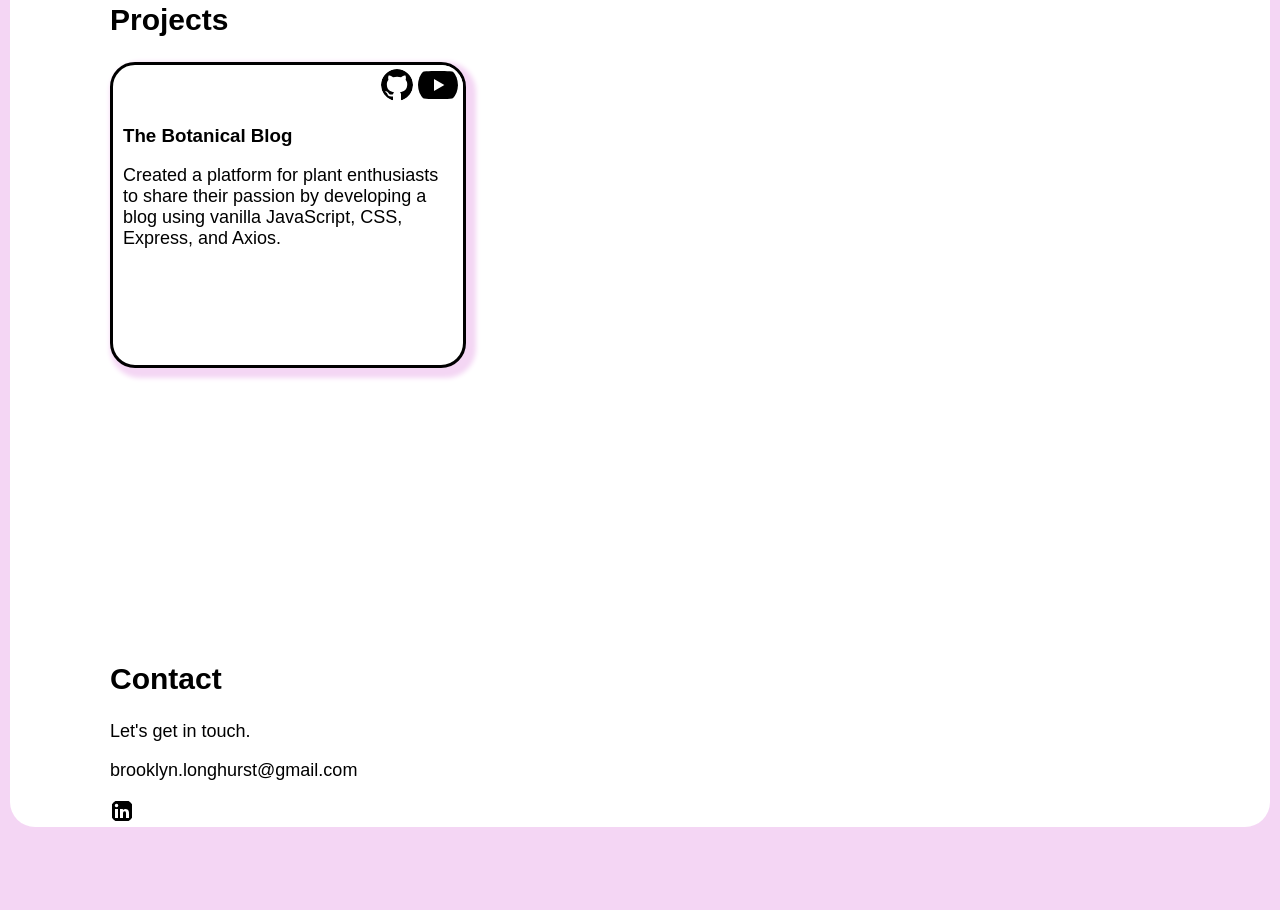
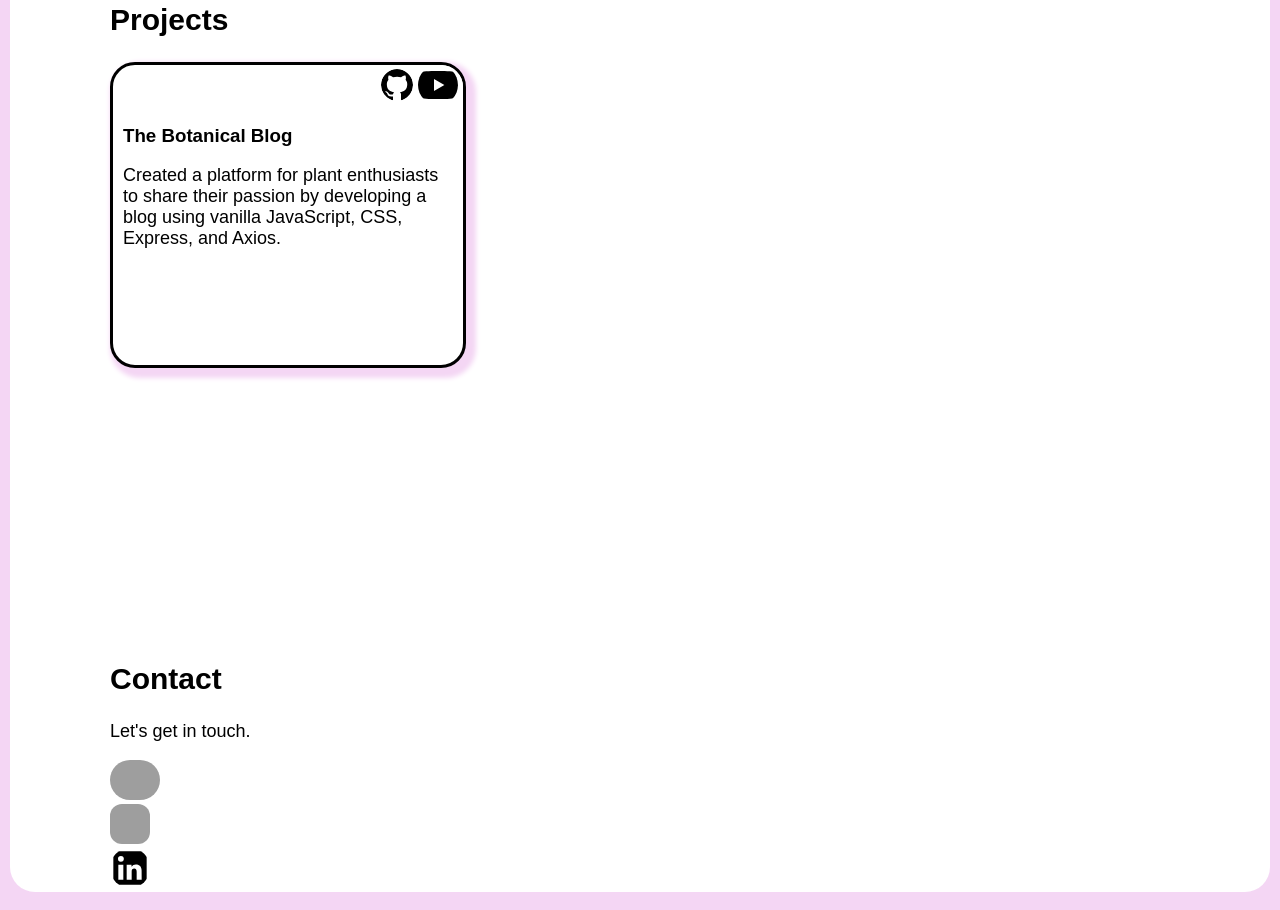
Before and after one commit to brooklynlonghurst/brooklynlonghurst.github.io, a website: page index.html in a window 1280 px wide. Shown: the part 778-1688 px from the top of the page. Before the commit the page ends 1623 px from the top, so only its background shows below. Drawn offline with Linux system fonts and the light colour scheme; grey boxes are pictures that could not be loaded; a web font is replaced by a local one.

Commit message:
fixing logos

```diff
--- a/index.css
+++ b/index.css
@@ -28,6 +28,8 @@ body {
     margin-left: 100px;
     margin-top: 4px;
 }
+
+
 
 a {
     text-decoration: none;
@@ -137,6 +139,17 @@ h2 {
     margin-top: 60px;
 }
 
+.gmail-icon {
+    width: 50px;
+    height: 40px;
+}
+
+.linkedin-icon {
+    width: 40px;
+    height: 40px;
+    border-radius: 12px;
+}
+
 @media only screen and (max-width: 1660px){
     .self-img {
         width: 25rem;
--- a/index.html
+++ b/index.html
@@ -16,11 +16,15 @@
             </svg>
         </a>
 
-        <a class="linkedin-tag" href="https://www.linkedin.com/in/brooklyn-longhurst-bb1118268/">
+        <a>
+            <img src="https://www.svgrepo.com/show/922/linkedin.svg" href="https://www.linkedin.com/in/brooklyn-longhurst-bb1118268/" class="linkedin-icon">
+        </a>
+
+        <!-- <a class="linkedin-tag" href="https://www.linkedin.com/in/brooklyn-longhurst-bb1118268/">
             <svg xmlns="http://www.w3.org/2000/svg" viewBox="0 0 24 24" data-supported-dps="24x24" fill="currentColor" class="mercado-match" width="40" height="40" focusable="false">
             <path d="M20.5 2h-17A1.5 1.5 0 002 3.5v17A1.5 1.5 0 003.5 22h17a1.5 1.5 0 001.5-1.5v-17A1.5 1.5 0 0020.5 2zM8 19H5v-9h3zM6.5 8.25A1.75 1.75 0 118.3 6.5a1.78 1.78 0 01-1.8 1.75zM19 19h-3v-4.74c0-1.42-.6-1.93-1.38-1.93A1.74 1.74 0 0013 14.19a.66.66 0 000 .14V19h-3v-9h2.9v1.3a3.11 3.11 0 012.7-1.4c1.55 0 3.36.86 3.36 3.66z"></path>
             </svg>
-        </a>
+        </a> -->
 
     </div>
 
@@ -67,10 +71,15 @@
    <div class="contact-container" id="contact-section">
         <h2>Contact</h2>
         <p>Let's get in touch.</p>
-            <p>brooklyn.longhurst@gmail.com
+            <div>
+                <img class="gmail-icon"src="https://www.svgrepo.com/download/243068/gmail.svg">
+            </div>
+            <div>
+                <img class="linkedin-icon" src="https://www.svgrepo.com/show/922/linkedin.svg"
+            </div>
             <div class="contact-icon">
                 <a class="linkedin-tag" href="https://www.linkedin.com/in/brooklyn-longhurst-bb1118268/">
-                    <svg xmlns="http://www.w3.org/2000/svg" viewBox="0 0 24 24" data-supported-dps="24x24" fill="currentColor" class="mercado-match" width="24" height="24" focusable="false">
+                    <svg xmlns="http://www.w3.org/2000/svg" viewBox="0 0 24 24" data-supported-dps="24x24" fill="currentColor" class="mercado-match" width="40" height="40" focusable="false">
                     <path d="M20.5 2h-17A1.5 1.5 0 002 3.5v17A1.5 1.5 0 003.5 22h17a1.5 1.5 0 001.5-1.5v-17A1.5 1.5 0 0020.5 2zM8 19H5v-9h3zM6.5 8.25A1.75 1.75 0 118.3 6.5a1.78 1.78 0 01-1.8 1.75zM19 19h-3v-4.74c0-1.42-.6-1.93-1.38-1.93A1.74 1.74 0 0013 14.19a.66.66 0 000 .14V19h-3v-9h2.9v1.3a3.11 3.11 0 012.7-1.4c1.55 0 3.36.86 3.36 3.66z"></path>
                     </svg>
                 </a>
```
